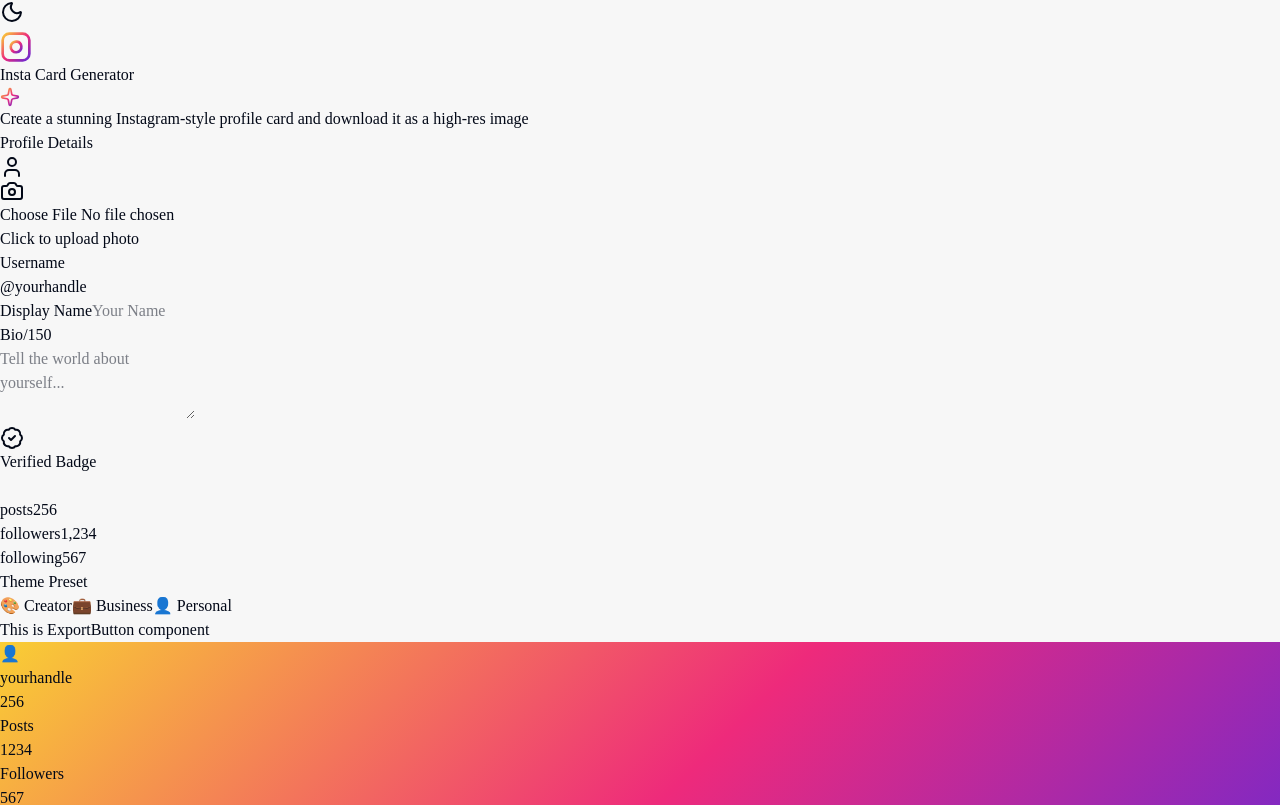
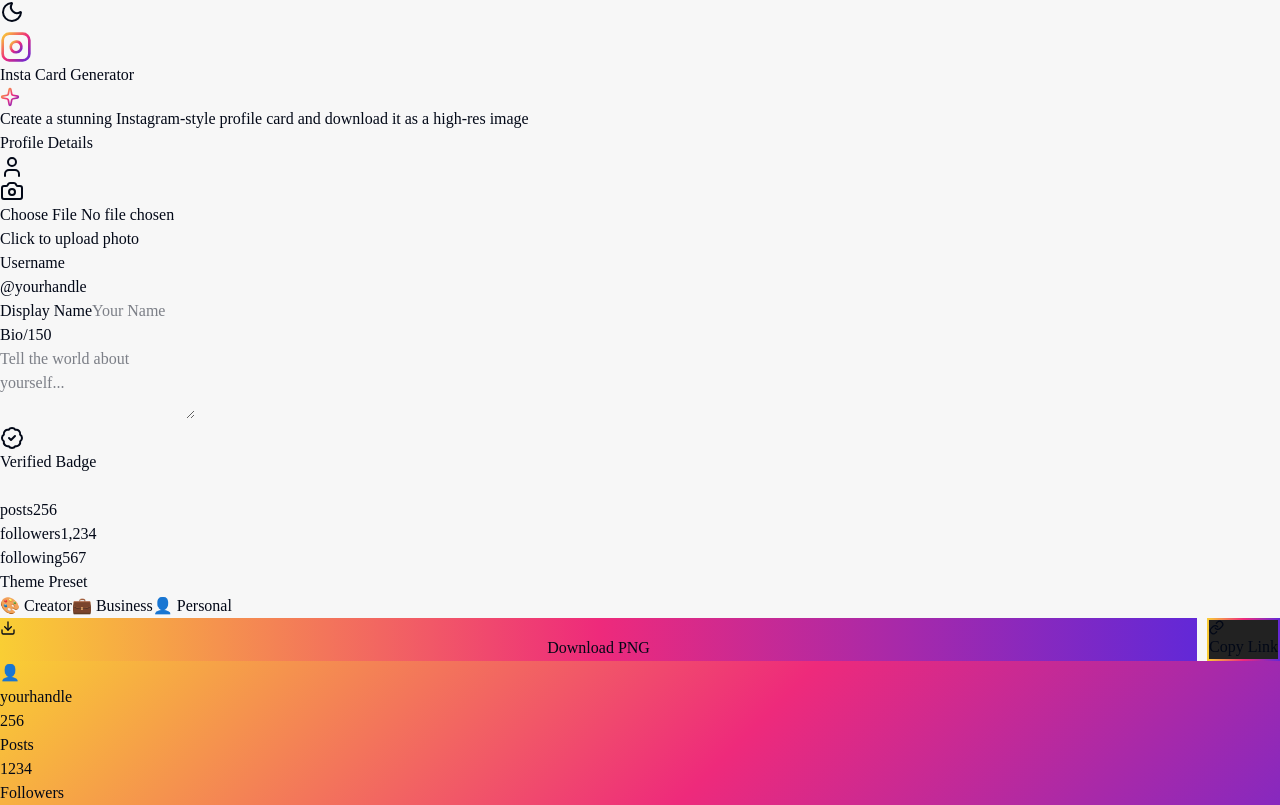
Before and after one commit to MoriamAkterSwarna/profile-starter, a React (Vite) app: page / in a window 1280 px wide. Shown: the top 805 px of the page. Built offline with nearby package versions, Linux system fonts and the light colour scheme.

Commit message:
Export Button implementation done

```diff
--- a/package.json
+++ b/package.json
@@ -10,6 +10,7 @@
     "preview": "vite preview"
   },
   "dependencies": {
+    "html-to-image": "^1.11.13",
     "lucide-react": "^0.575.0",
     "qrcode.react": "^4.2.0",
     "react": "^19.2.0",
--- a/src/components/ExportButton.jsx
+++ b/src/components/ExportButton.jsx
@@ -1,10 +1,168 @@
+import { useState } from "react";
+import { toPng } from "html-to-image";
+import { Download, Loader2, Check, Link } from "lucide-react";
 
-const ExportButton = () => {
- return (
- <div>
- <h1>This is ExportButton component</h1>
- </div>
- )
+/* ── Collect ancestors that have 3D transforms and neutralize them ── */
+const neutralize3D = (node) => {
+  const patched = []; // { el, origTransform, origTransformStyle }
+  let el = node;
+
+  while (el && el !== document.body) {
+    const cs = window.getComputedStyle(el);
+    const hasTransform = cs.transform && cs.transform !== "none";
+    const hasTransformStyle = cs.transformStyle && cs.transformStyle !== "flat";
+
+    if (hasTransform || hasTransformStyle) {
+      patched.push({
+        el,
+        origTransform: el.style.transform,
+        origTransformStyle: el.style.transformStyle,
+      });
+      el.style.transform = "none";
+      el.style.transformStyle = "flat";
+    }
+    el = el.parentElement;
+  }
+  return patched;
+};
+
+/* ── Restore previously patched ancestors ── */
+const restore3D = (patched) => {
+  patched.forEach(({ el, origTransform, origTransformStyle }) => {
+    el.style.transform = origTransform;
+    el.style.transformStyle = origTransformStyle;
+  });
+};
+
+const ExportButton = ({ cardRef, username }) => {
+  const [loading, setLoading] = useState(false);
+  const [copied, setCopied] = useState(false);
+
+  /* ── PNG Export ── */
+  const handleExport = async () => {
+    if (!cardRef.current || !username) return;
+    setLoading(true);
+
+    // Patch 3D ancestors so html-to-image sees a flat node
+    const patched = neutralize3D(cardRef.current);
+
+    // Also force the node itself to have no backface-visibility quirks
+    const node = cardRef.current;
+    const origBFV = node.style.backfaceVisibility;
+    const origWBFV = node.style.WebkitBackfaceVisibility;
+    node.style.backfaceVisibility = "visible";
+    node.style.WebkitBackfaceVisibility = "visible";
+
+    try {
+      const dataUrl = await toPng(node, {
+        width: 360,
+        height: 460,
+        pixelRatio: 3, // → 1080×1380 effective resolution
+        cacheBust: true,
+        skipFonts: false,
+      });
+
+      const link = document.createElement("a");
+      link.download = `${username}-instagram-card.png`;
+      link.href = dataUrl;
+      link.click();
+    } catch (err) {
+      console.error("Export failed:", err);
+    } finally {
+      // Always restore original styles
+      node.style.backfaceVisibility = origBFV;
+      node.style.WebkitBackfaceVisibility = origWBFV;
+      restore3D(patched);
+      setLoading(false);
+    }
+  };
+
+  /* ── Copy Link ── */
+  const handleCopyLink = async () => {
+    if (!username) return;
+    try {
+      await navigator.clipboard.writeText(`https://instagram.com/${username}`);
+      setCopied(true);
+
+      setTimeout(() => setCopied(false), 2000);
+    } catch {
+      console.error("Failed to copy link");
+    }
+  };
+
+  return (
+    <>
+      {/* ── Buttons ── */}
+      <div style={{ display: "flex", gap: "0.625rem", width: "100%" }}>
+        {/* Download PNG */}
+        <button
+          id="download-png-btn"
+          onClick={handleExport}
+          disabled={!username || loading}
+          className="flex items-center justify-center gap-2 px-5 py-3 rounded-xl text-white font-semibold text-sm shadow-lg hover:shadow-xl transition-all disabled:opacity-40 disabled:cursor-not-allowed hover-scale border-0"
+          style={{
+            flex: 1,
+            background:
+              "linear-gradient(90deg, #f9ce34 0%, #ee2a7b 50%, #6228d7 100%)",
+          }}
+          title={!username ? "Enter a username first" : "Download card as PNG"}
+        >
+          {loading ? (
+            <>
+              <Loader2
+                size={16}
+                style={{ animation: "spin 1s linear infinite" }}
+              />
+              Generating…
+            </>
+          ) : (
+            <>
+              <Download size={16} />
+              Download PNG
+            </>
+          )}
+        </button>
+
+        {/* Copy Link */}
+        <button
+          id="copy-link-btn"
+          onClick={handleCopyLink}
+          disabled={!username}
+          className="flex items-center justify-center gap-2 px-4 py-3 rounded-xl font-medium text-sm border-0 shadow hover:shadow-md transition-all disabled:opacity-40 disabled:cursor-not-allowed bg-white/10 text-white relative"
+          title={
+            !username
+              ? "Enter a username first"
+              : `Copy instagram.com/${username}`
+          }
+          style={{
+            flexShrink: 0,
+            border: "2px solid transparent",
+            backgroundImage:
+              "linear-gradient(#222, #222), linear-gradient(90deg, #f9ce34 0%, #ee2a7b 50%, #6228d7 100%)",
+            backgroundOrigin: "border-box",
+            backgroundClip: "padding-box, border-box",
+          }}
+        >
+          {copied ? (
+            <Check size={16} style={{ color: "var(--success)" }} />
+          ) : (
+            <>
+              <Link size={15} />
+              Copy Link
+            </>
+          )}
+        </button>
+      </div>
+
+      {/* Spin keyframe for loader icon */}
+      <style>{`
+        @keyframes spin {
+          from { transform: rotate(0deg); }
+          to   { transform: rotate(360deg); }
+        }
+      `}</style>
+    </>
+  );
 };
 
 export default ExportButton;
--- a/src/components/ProfilePreview.jsx
+++ b/src/components/ProfilePreview.jsx
@@ -1,12 +1,14 @@
 import { BadgeCheck, Grid3X3, Heart, MessageCircle } from "lucide-react";
+import { forwardRef } from "react";
 
 
-const ProfilePreview = ({ profile }) => {
+const ProfilePreview = forwardRef(({ profile }, ref) => {
   const gradient =
     "linear-gradient(135deg, #f9ce34 0%, #ee2a7b 50%, #6228d7 100%)";
 
   return (
     <div
+      ref={ref}
       className="max-w-lg w-full mx-auto rounded-2xl overflow-hidden shadow-2xl border border-white/10"
       style={{ background: gradient, minHeight: 250 }}
     >
@@ -119,6 +121,6 @@ const ProfilePreview = ({ profile }) => {
       </div>
     </div>
   );
-};
+})
 
 export default ProfilePreview;
```
Also changed, not shown: 1 other file (tests, documents, lock files or other folders).
